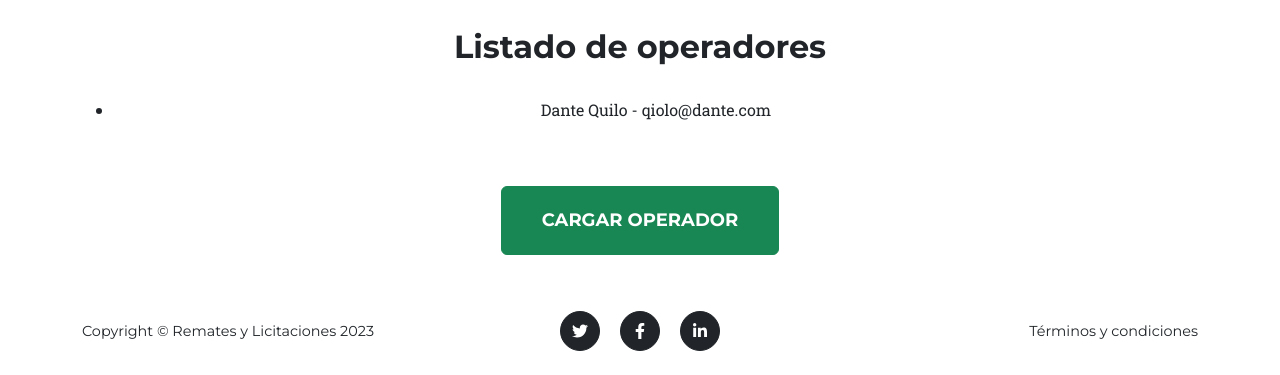
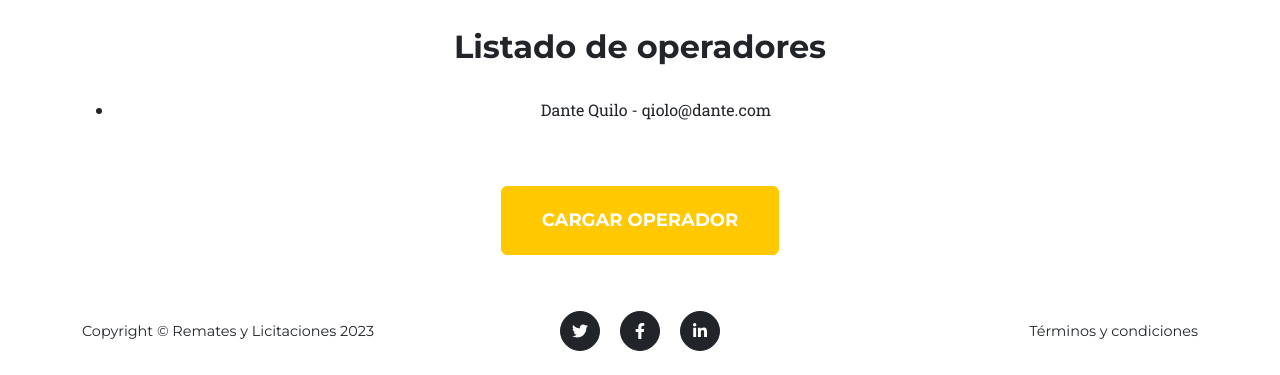
Before and after one commit to pablodlv/trabajo_coder, a Django app: page /Publicaciones/operadores/ in a window 1280 px wide. Shown: the part 617-992 px from the top of the page. Run offline with Django 4.2, Linux system fonts and the light colour scheme; data comes from the database, SQL or seed files in the repository; some libraries are stand-ins or nearby versions.

Commit message:
Correccion borones

```diff
--- a/publicaciones_judiciales/Publicaciones/templates/clientes.html
+++ b/publicaciones_judiciales/Publicaciones/templates/clientes.html
@@ -15,6 +15,7 @@
 {% block listado %}
 
 <h2>Listado de clientes</h2>
+<br>
 <ul>
     {% for cliente in listado_clientes %}
         <li>{{ cliente.nombre }} {{ cliente.apellido }} - {{ cliente.numero_de_cliente }} - {{ cliente.email }}</li>
--- a/publicaciones_judiciales/Publicaciones/templates/operadores.html
+++ b/publicaciones_judiciales/Publicaciones/templates/operadores.html
@@ -23,5 +23,5 @@
 </ul>
 <br>
 <br>
-<a class="btn btn-success btn-xl text-uppercase" href="{% url 'carga_operadores' %}">Cargar operador</a>
+<a class="btn btn-warning btn-xl text-uppercase" href="{% url 'carga_operadores' %}">Cargar operador</a>
 {% endblock %}
```
